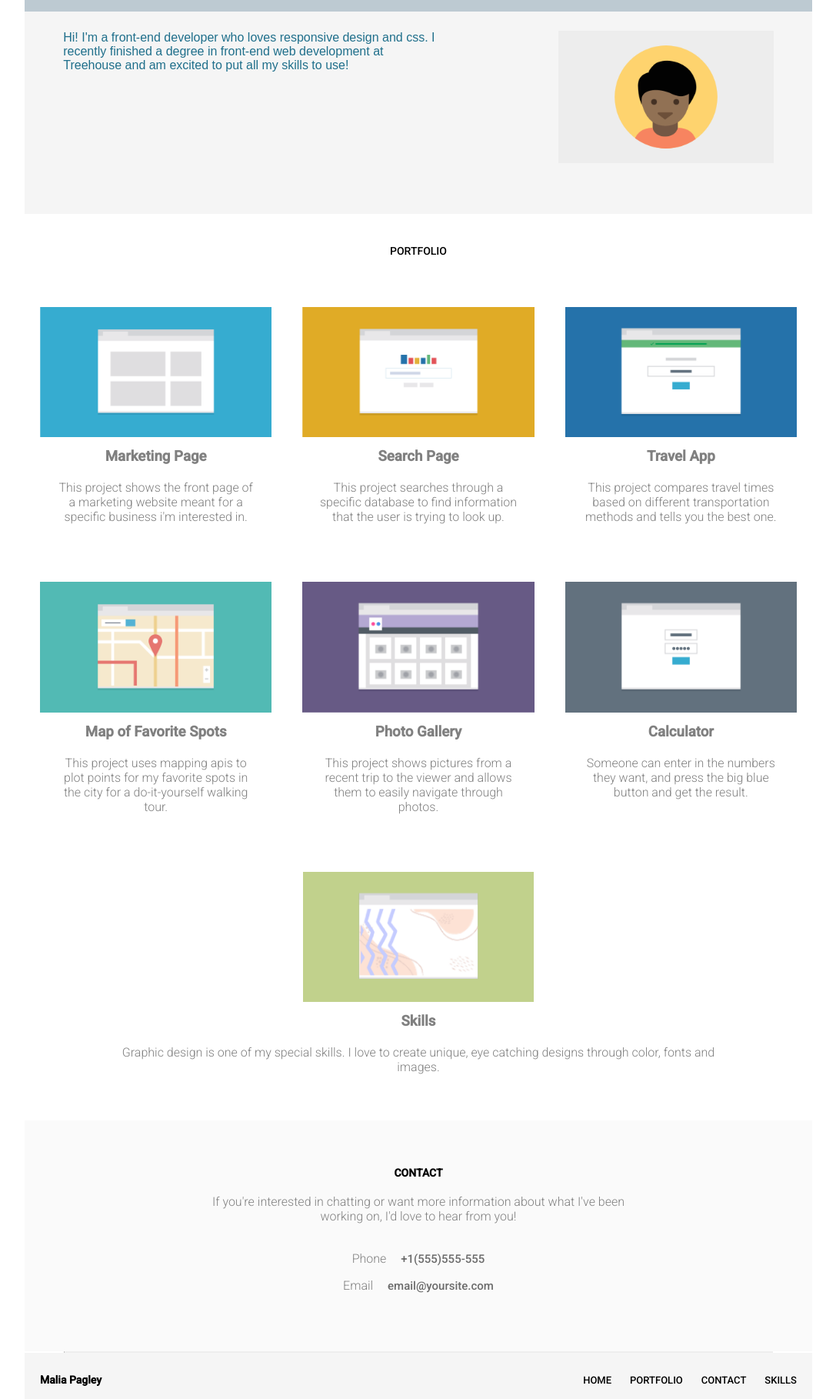
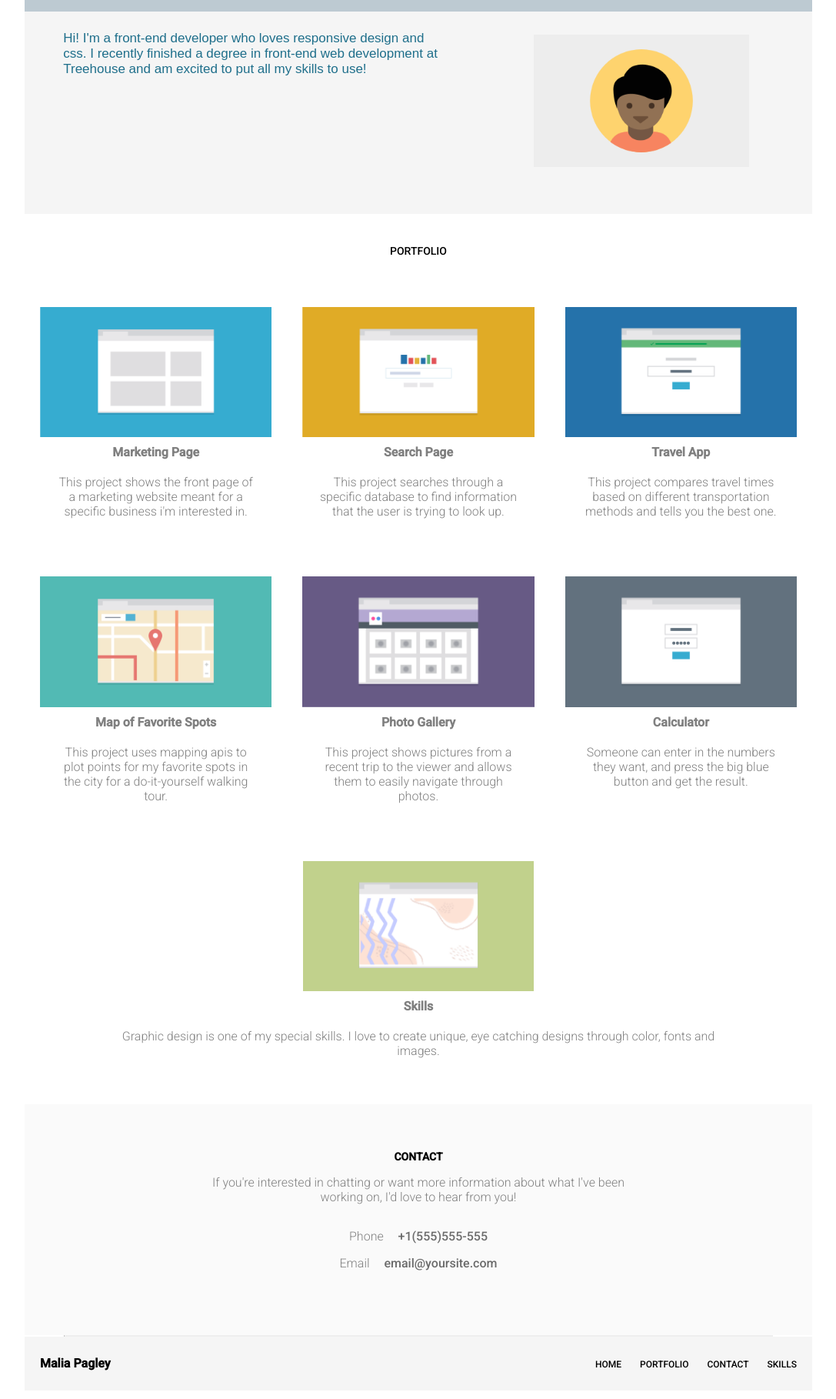
Before and after one commit to MaliaPagley/techdegree-responsive-layout, a plain HTML site: page index.html in a window 1280 px wide. Shown: the part 82-1900 px from the top of the page at 77% size, without its empty margins (96-1183 px from the left). Drawn offline with Linux system fonts and the light colour scheme; a web font is replaced by a local one.

Commit message:
Corrections for nav

```diff
--- a/css/style.css
+++ b/css/style.css
@@ -84,9 +84,13 @@ h1 a, .top-bar a {
 }
 h3 {
  text-align: center;
+ font-size: 16px;
 }
 
 img {
+  display: block;
+  margin-left: auto;
+  margin-right: auto;
   max-width: 100%;
   padding: 10px
 }
@@ -94,9 +98,10 @@ header {
   background-color: whitesmoke;
 }
 .aboutMe{
-  padding: 5px 15px 16px 15px;
+  padding: 5px 15px 15px 15px;
   color: #1F6F8B;
   text-align: center;
+  font-size: 17px;
   font-family: 'Pragati Narrow', sans-serif;
 }
 .projects {
@@ -114,12 +119,11 @@ h2 {
   padding: 40px;
 }
 .contact{
-  padding: 10px 0px 15px;
+  padding: 10px 0px 30px;
   background-color: rgb(250, 250, 250);
 }
 .contact-spacing {
   text-align: center;
-  padding: 30px 150px 10px 150px;
 }
 .contact-list {
   display: inline-block;
@@ -140,6 +144,8 @@ h2 {
 }
 .intro-img {
   max-width: 200px;
+  margin-top: 20px;
+  margin-bottom: 10px;
 }
 hr {
   border-top: solid 1px rgba(206, 206, 206, 0.34);
@@ -147,45 +153,9 @@ hr {
   align-self: center;
 }
 
-@media (min-width: 320px) {
-    nav {
-      padding: 20px 15px 18px 15px;
-    }
-    .contact {
-      height: 300px;
-    }
-    header {
-      height: 550px;
-    }
-    footer a {
-      font-size: 13px;
-    }
-    footer h3 {
-      font-size: 14px;
-    }
-    .word-space a {
-      font-size: 15px;
-    }
-    .top-title {
-      font-weight: 500;
-    }
-    .contact-spacing {
-      padding: 20px;
-    }
-    .intro-img {
-      display: block;
-      margin-top: 15px;
-      margin-left: auto;
-      margin-right: auto;
-      max-width: 70%;
-    }
-    .top-title {
-      text-align: center;
-    }
-
-  }
 
 @media (min-width: 768px)  {
+
   .seventh img {
     width: 400px;
   }
@@ -193,19 +163,22 @@ hr {
     float: left;
     text-align: left;
     width: 50%;
-    margin: 0 0 0 7%;
     padding: 25px 1%;
-    margin-bottom: 0;
+    margin: 5px 30px 0px 25px;
   }
   .contact-spacing {
     margin-left: 70px;
     margin-right: 70px;
   }
+  .nav-image {
+    display: flex;
+  }
   .intro-img {
-    float: right;
+    max-width: 400px;
+    width: 33%;
     height: auto;
-    width: 300px;
-    margin: 15px;
+    order: 1;
+    margin: 20px 22px 0px 20px;
   }
   header {
     height: 360px;
@@ -291,7 +264,7 @@ hr {
     float: right;
     height: auto;
     width: 300px;
-    margin: 15px 40px 15px 15px;
+    margin-left: 100px;
   }
   nav {
     display: flex;
--- a/index.html
+++ b/index.html
@@ -25,24 +25,16 @@
         <h1 id="top-sec">Malia Pagley</h1>
         <ul class="top-bar">
           <li>
-            <a href="../techdegree-responsive-layout/index.html#top-sec"
-              >home</a
-            >
+            <a href="#top-sec">home</a>
           </li>
           <li>
-            <a href="../techdegree-responsive-layout/index.html#portfolio-sec"
-              >portfolio</a
-            >
+            <a href="#portfolio-sec">portfolio</a>
           </li>
           <li>
-            <a href="../techdegree-responsive-layout/index.html#contact-sec"
-              >contact</a
-            >
+            <a href="#contact-sec">contact</a>
           </li>
           <li>
-            <a href="../techdegree-responsive-layout/index.html#skills-sec"
-              >skills</a
-            >
+            <a href="#skills-sec">skills</a>
           </li>
         </ul>
       </nav>
@@ -148,27 +140,19 @@
       <h3>Malia Pagley</h3>
       <ul class="footer-nav">
         <li class="top">
-          <a href="../techdegree-responsive-layout/index.html#top-sec"
-            >BACK TO TOP</a
-          >
+          <a href="#top-sec">BACK TO TOP</a>
         </li>
         <li class="full">
-          <a href="../techdegree-responsive-layout/index.html#top-sec">HOME</a>
+          <a href="#top-sec">HOME</a>
         </li>
         <li class="full">
-          <a href="../techdegree-responsive-layout/index.html#portfolio-sec"
-            >PORTFOLIO</a
-          >
+          <a href="#portfolio-sec">PORTFOLIO</a>
         </li>
         <li class="full">
-          <a href="../techdegree-responsive-layout/index.html#contact-sec"
-            >CONTACT</a
-          >
+          <a href="#contact-sec">CONTACT</a>
         </li>
         <li class="full">
-          <a href="../techdegree-responsive-layout/index.html#skills-sec"
-            >SKILLS</a
-          >
+          <a href="#skills-sec">SKILLS</a>
         </li>
       </ul>
     </footer>
```
